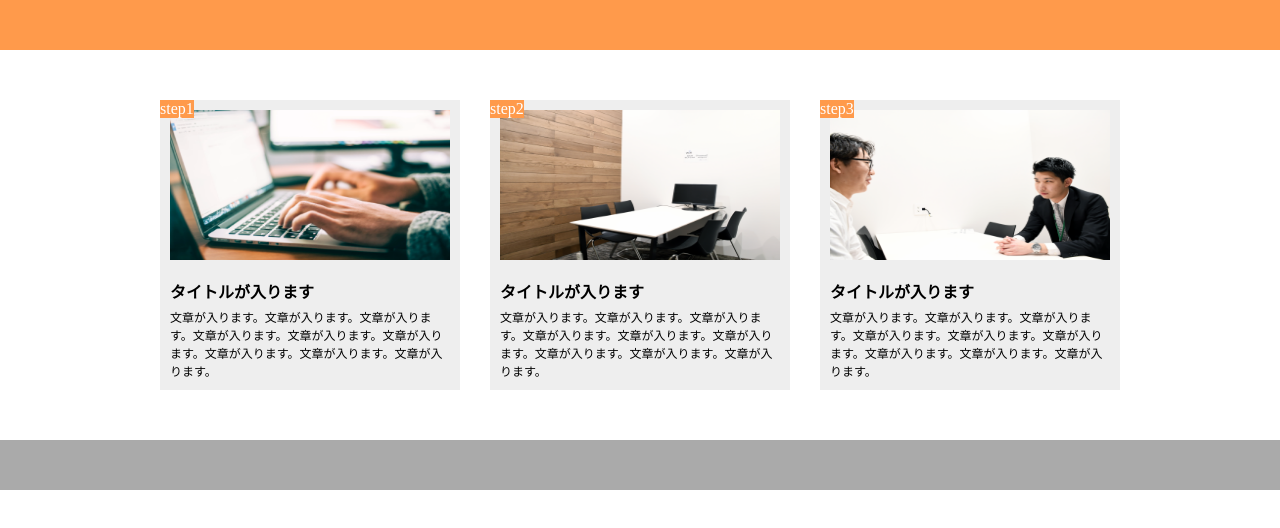
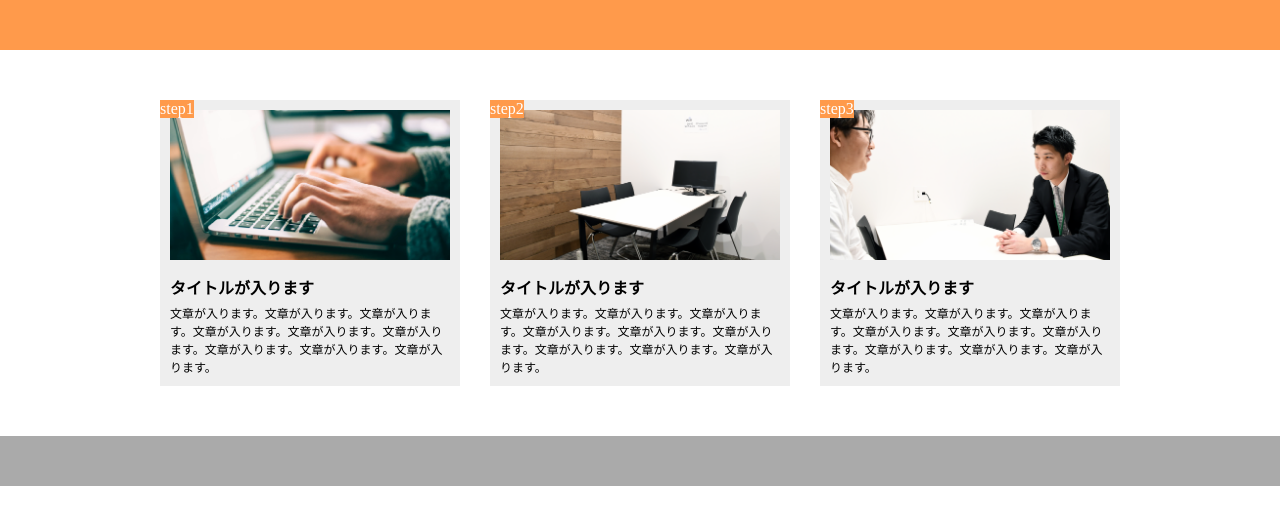
Before and after one commit to takokke/chapter9_exercise2, a plain HTML site: page index.html in a window 1280 px wide. Drawn offline with Linux system fonts and the light colour scheme.

Commit message:
【Finish】1-9-2 imgにはbackground-positionが使えない

```diff
--- a/index.html
+++ b/index.html
@@ -12,9 +12,7 @@
     <div class="container">
       <div class="card">
         <span class="step_number">step1</span>
-        <div class="card_image">
-          <img src="img/flow01.png" alt="step1イメージ">
-        </div>
+        <div class="card_image card_image1"></div>
         <div class="card_text">
           <h3 class="card_title">タイトルが入ります</h3>
           <p class="card_message">
@@ -24,9 +22,7 @@
       </div>
        <div class="card">
         <span class="step_number">step2</span>
-        <div class="card_image">
-          <img src="img/flow02.png" alt="step1イメージ">
-        </div>
+        <div class="card_image card_image2"></div>
         <div class="card_text">
           <h3 class="card_title">タイトルが入ります</h3>
           <p class="card_message">
@@ -36,9 +32,7 @@
       </div>
       <div class="card">
         <span class="step_number">step3</span>
-        <div class="card_image">
-          <img src="img/flow03.png" alt="step1イメージ">
-        </div>
+        <div class="card_image card_image3"></div>
         <div class="card_text">
           <h3 class="card_title">タイトルが入ります</h3>
           <p class="card_message">
--- a/style.css
+++ b/style.css
@@ -37,9 +37,24 @@ main {
   left: 0;
 }
 
-.card_image img {
+.card_image {
   height: 150px;
   width: 100%;
+  background-size: cover;
+  background-position: bottom;
+}
+
+.card_image1 {
+  background-image: url(img/flow01.png);
+
+}
+
+.card_image2 {
+  background-image: url(img/flow02.png);
+}
+
+.card_image3 {
+  background-image: url(img/flow03.png);
 }
 
 .card_title {
```
